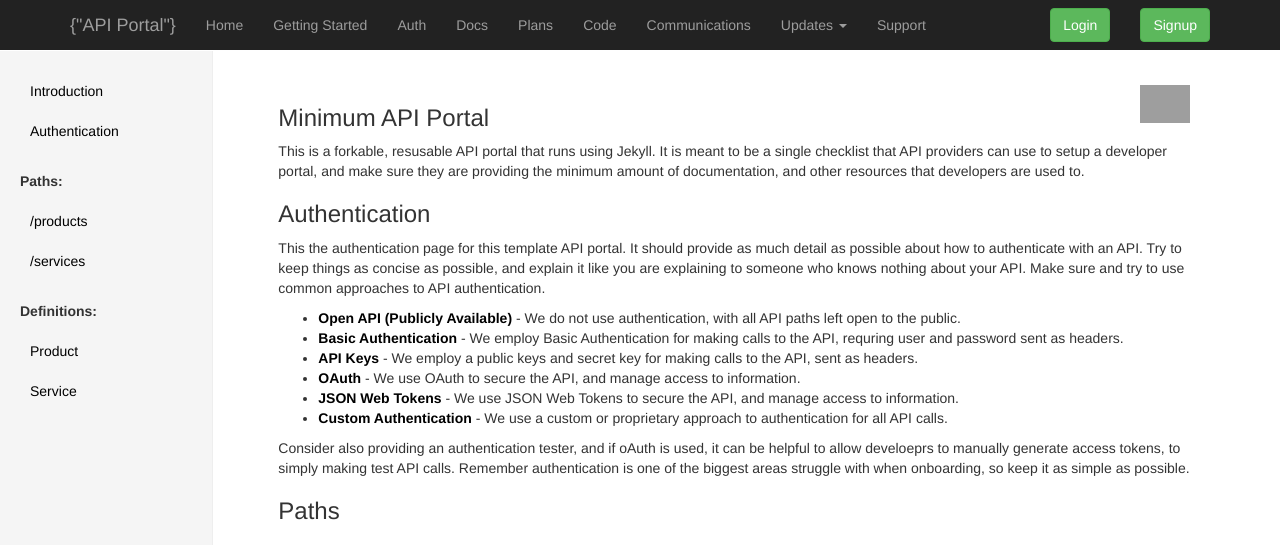
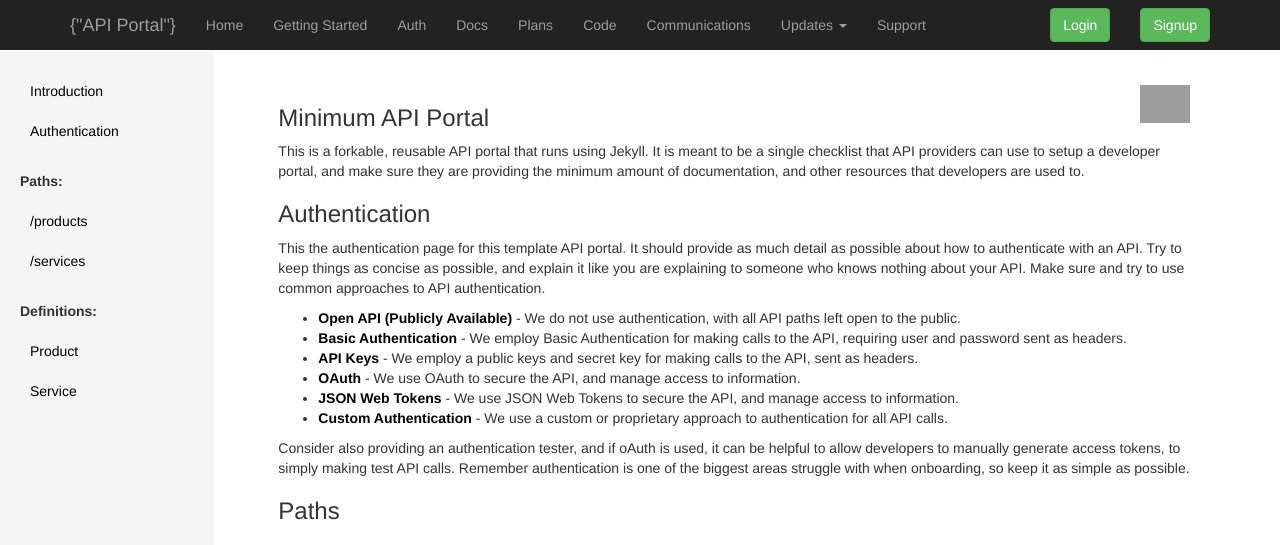
Before and after one commit to api-evangelist/portal-minimum, a Jekyll site: the page built from documentation/index.html, in a window 1280 px wide and 900 px high. Shown: the top 545 px of the window. Built offline with Jekyll 4.4.1, drawn with Linux system fonts in a browser that asks for light colours; grey boxes are pictures that could not be loaded.

Commit message:
Spellcheck _config.yml

```diff
--- a/_config.yml
+++ b/_config.yml
@@ -18,7 +18,7 @@ portal_name: 'Minimum API Portal'
 portal_url: http://portal.minimum.apievangelist.com
 
 # Description - Provide a concise description of what a platform does.
-portal_description: This is a forkable, resusable API portal that runs using Jekyll. It is meant to be a single checklist that API providers can use to setup a developer portal, and make sure they are providing the minimum amount of documentation, and other resources that developers are used to.
+portal_description: This is a forkable, reusable API portal that runs using Jekyll. It is meant to be a single checklist that API providers can use to setup a developer portal, and make sure they are providing the minimum amount of documentation, and other resources that developers are used to.
 
 # Contact Information
 portal_contact_name: Kin Lane
@@ -61,7 +61,7 @@ authentication:
   # Turn on the authentication
   active: true
 
-  # The overal authentication title & description
+  # The overall authentication title & description
   title: Authentication
   description: This the authentication page for this template API portal. It should provide as much detail as possible about how to authenticate with an API. Try to keep things as concise as possible, and explain it like you are explaining to someone who knows nothing about your API. Make sure and try to use common approaches to API authentication.
   image: https://s3.amazonaws.com/kinlane-productions/bw-icons/bw-authentication-2.png
@@ -73,7 +73,7 @@ authentication:
 
   # The title & description if API is open.
   basic_title: Basic Authentication
-  basic_description: We employ Basic Authentication for making calls to the API, requring user and password sent as headers.
+  basic_description: We employ Basic Authentication for making calls to the API, requiring user and password sent as headers.
   basic_url: http://en.wikipedia.org/wiki/Basic_access_authentication
 
   # The title & description if API is open.
@@ -97,7 +97,7 @@ authentication:
   other_url: http://example.com/auth/
 
   # The footer for the content and page.
-  footer: Consider also providing an authentication tester, and if oAuth is used, it can be helpful to allow develoeprs to manually generate access tokens, to simply making test API calls. Remember authentication is one of the biggest areas struggle with when onboarding, so keep it as simple as possible.
+  footer: Consider also providing an authentication tester, and if oAuth is used, it can be helpful to allow developers to manually generate access tokens, to simply making test API calls. Remember authentication is one of the biggest areas struggle with when onboarding, so keep it as simple as possible.
 
 # Documentation
 documentation:
@@ -328,7 +328,7 @@ plans:
         - Limit Three
       signup_url: http://signup/url/
 
-  footer: Make sure and provide a relief valve for pricing, allowing developers to pay for what they need. Be as transparent as possible about what the upper tiers of aceess look like, and what it takes to get there. Look at the pricing of other popular APIs, to get an idea of the normal tkype of presenting pricing.
+  footer: Make sure and provide a relief valve for pricing, allowing developers to pay for what they need. Be as transparent as possible about what the upper tiers of access look like, and what it takes to get there. Look at the pricing of other popular APIs, to get an idea of the normal type of presenting pricing.
 
 # Support
 support:
@@ -380,7 +380,7 @@ self_service_support:
   forum_url: http://forum.com
 
   #Stack Exchange
-  stack_exchange_label: Get Support Over At Stack Excange
+  stack_exchange_label: Get Support Over At Stack Exchange
   stack_exchange_url: http://stackexchange.com
 
   footer: If there is a place we should be offering support that might reach you, and other developers please let us know of where we might connect with you.
```
